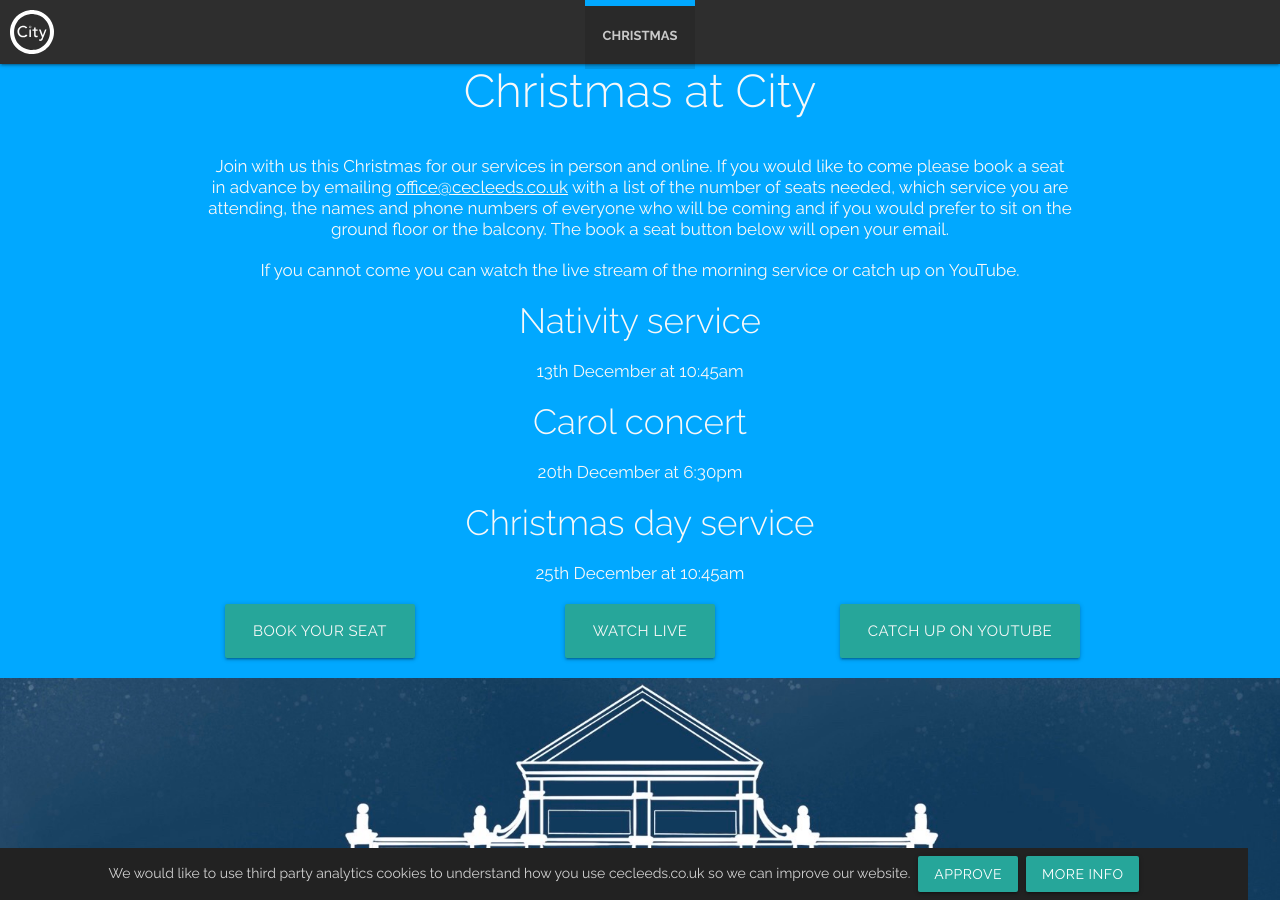
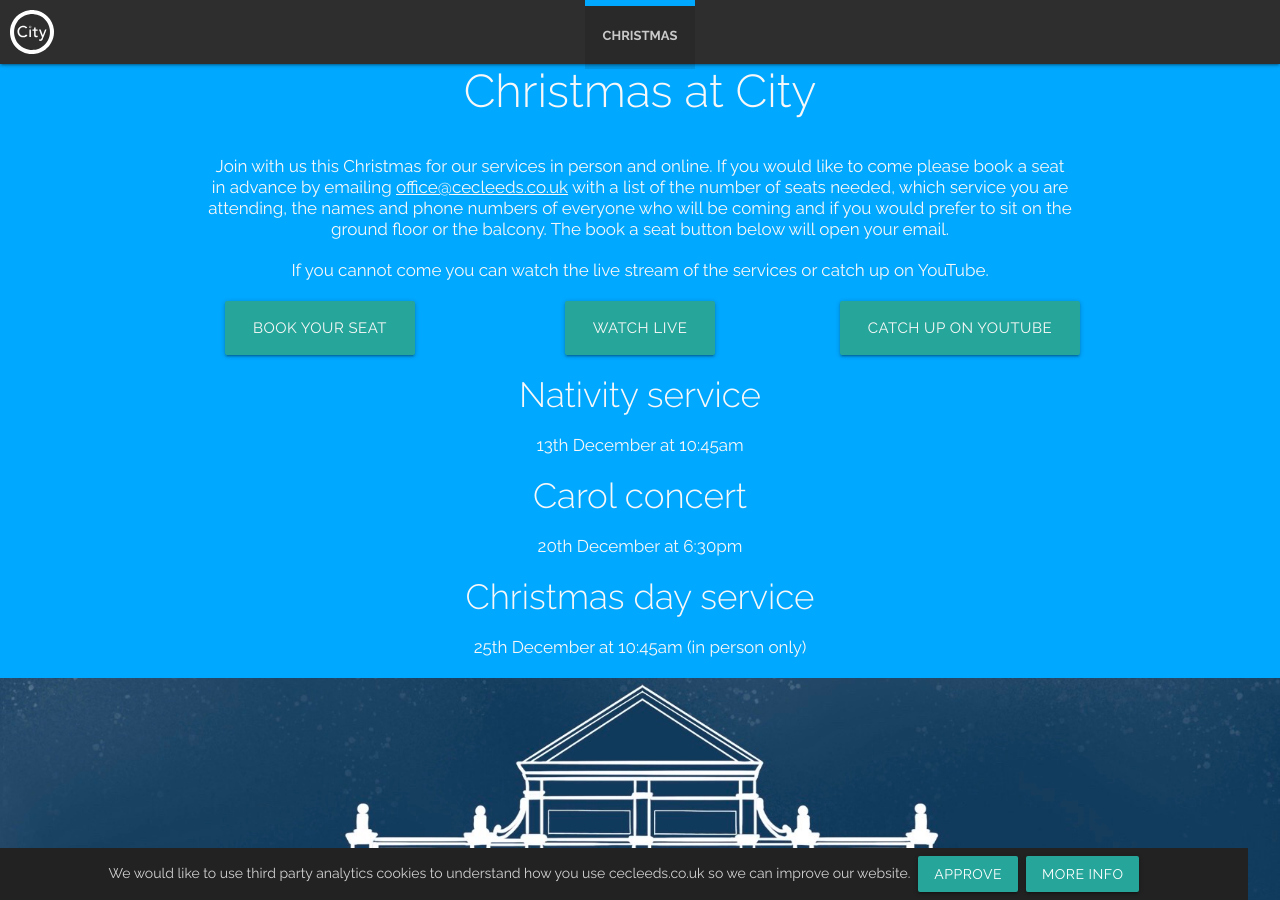
Before and after one commit to woodcock3/citychurch, a Jekyll site: the page built from _christmas/christmas.md, in a window 1280 px wide and 900 px high, scrolled down 580 px. Built offline with Jekyll 4.4.1, drawn with Linux system fonts in a browser that asks for light colours; part of the change alters nothing that is shown.

Commit message:
Update christmas.md

```diff
--- a/_christmas/christmas.md
+++ b/_christmas/christmas.md
@@ -14,17 +14,7 @@ layout: all_collections
 # Christmas at City
 Join with us this Christmas for our services in person and online. If you would like to come please book a seat in advance by emailing <script>contact1("office","cecleeds",10,"?Subject=Seat reservation&Body=Hi%0D%0D%0ASeat reservation%0D%0A==============%0D%0D%0ADate attending church service:%0D%0AMorning or Evening:%0D%0ANumber of seats required:%0D%0ADo you prefer the ground floor, the balcony or no preference:%0D%0D%0AList of first name(s), last name(s) %26 phone number(s) of those coming to the service:")</script><noscript>You must enable JavaScript to view this text.</noscript> with a list of the number of seats needed, which service you are attending, the names and phone numbers of everyone who will be coming and if you would prefer to sit on the ground floor or the balcony. The book a seat button below will open your email.
 
-If you cannot come you can watch the live stream of the morning service or catch up on YouTube.
-
-
-## Nativity service
-13th December at 10:45am
-
-## Carol concert
-20th December at 6:30pm
-
-## Christmas day service
-25th December at 10:45am
+If you cannot come you can watch the live stream of the services or catch up on YouTube.
 
 
 <div class="row btnlinks">
@@ -40,6 +30,17 @@ If you cannot come you can watch the live stream of the morning service or catch
   </div>
 
 
+## Nativity service
+13th December at 10:45am
+
+## Carol concert
+20th December at 6:30pm
+
+## Christmas day service
+25th December at 10:45am (in person only)
+
+
+
 
 <div class="hero-image">
   <img src="{{ 'img/christmas/xmas_city.jpg' | relative_url }}">
```
